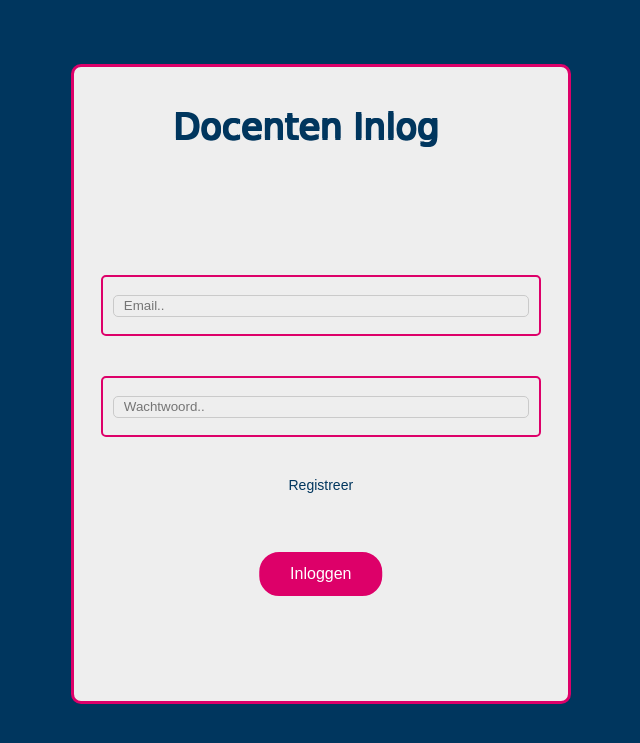
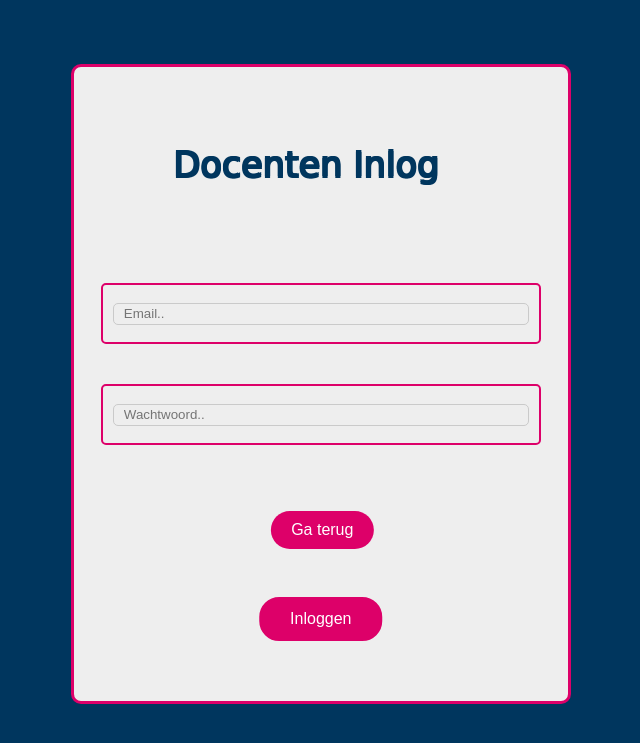
Before and after one commit to SefvandenHeurik/API-systeem, a PHP site: page /inlogdocent.php in a window 1280 px wide. Shown: the top 743 px of the page, without its empty margins (326-966 px from the left). Run offline with PHP 8.4, Linux system fonts and the light colour scheme.

Commit message:
index,inlogdocent,register,style,style.css  veel fixes

```diff
--- a/index.html
+++ b/index.html
@@ -10,7 +10,7 @@
 <body>
 
     <div class="containerchooseinlog">
-        <div><p>Kies Inlog</p></div>
+        <div><p>Kies optie</p></div>
 
 
         <button class="MainpageButton1" onclick ="redirectTomainscreen()">
--- a/inlogdocent.php
+++ b/inlogdocent.php
@@ -66,7 +66,7 @@ if (isset($_POST['submit'])) {
             </div>
 
             <div id="loginForgotPasswordDocenten" style="display: flex background-color#eeee";>
-                <a href="register_form.php" class="loginForgotPasswordDocenten">Registreer</a>
+                <a href="index.html" class="loginForgotPasswordDocenten">Ga terug</a>
                 <button type="submit" name="submit">Inloggen</button>
             </div>
         </form>
--- a/register_form.php
+++ b/register_form.php
@@ -65,7 +65,7 @@ if(isset($_POST['submit'])){
       <input type="password" name="password" required placeholder="vul je wachtwoord in..">
       <input type="password" name="cpassword" required placeholder="vul opnieuw wachtwoord in..">
       <input type="submit" name="submit" value="registreer nu" class="form-btn">
-      <p>Heb je al een account? <a href="inlogdocent.php">U kunt nu inloggen</a></p>
+
    </form>
 
 </div>
--- a/style.css
+++ b/style.css
@@ -306,7 +306,7 @@ background-color: transparent;
   text-shadow: -1px -1px 0 #00365E, 1px -1px 0 #00365E, -1px 1px 0 #00365E, 1px 1px 0 #00365E;
   color: #00365E;
   position: absolute;
-  top: 0;
+  top: 6%;
   margin-top: 8%;
   right: 26%;
 }
@@ -322,6 +322,7 @@ background-color: transparent;
   background-color: #EEEEEE;
   font-size: 30px;
   margin-bottom: 40px;
+
 }
 .loginForgotPasswordDocenten {
 
@@ -331,12 +332,17 @@ background-color: transparent;
 }
 
 .loginForgotPasswordDocenten, #signUpLink {
-  font-size: 14px;
-  font-weight: 400;
-  color: #00365E;
+  position: absolute;
+  top: 73%;
+  right:29%;
+  transform: translate(-50%, -50%);
+  padding: 10px 20px;
+  background-color: #DD0069;
+  color: white;
   text-decoration: none;
-  background-color: #EEEEEE;
-  text-align:center;
+  cursor: pointer;
+  border-radius: 20px;
+  outline: none;
 }
   #loginForgotPasswordDocenten a{
   text-align:center;
@@ -344,7 +350,7 @@ background-color: transparent;
 
 #loginForgotPasswordDocenten button {
   position: absolute;
-  top: 80%;
+  top: 87%;
   right: 25%;
   transform: translate(-50%, -50%);
   padding: 10px 20px;
```
Also changed, not shown: styles.css (+8 -9 lines).
